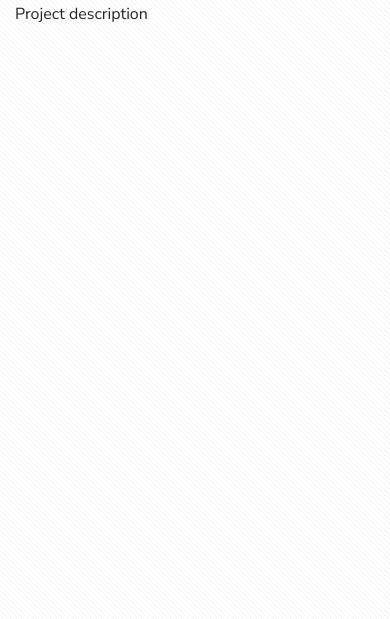
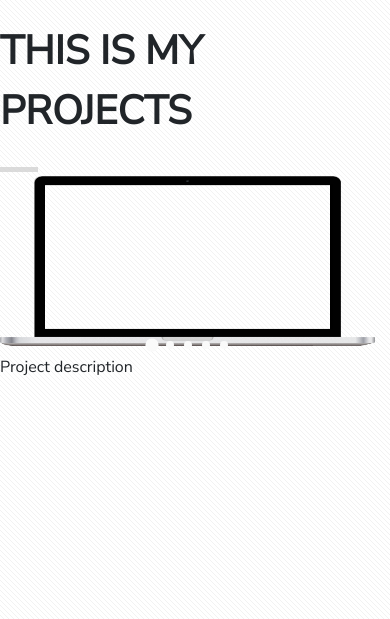
Before and after one commit to ignasgri/iggycodes, a Django app: page /projects in a window 390 px wide. Shown: the part 65-684 px from the top of the page. Run offline with Django 3.2, Linux system fonts and the light colour scheme; parts of the project's set-up code (start-up, migrations or seed data) failed here and were passed over; some libraries are stand-ins or nearby versions; grey boxes are pictures that could not be loaded.

Commit message:
projects acrousel added, carousel css and js added

```diff
--- a/home/templates/projects.html
+++ b/home/templates/projects.html
@@ -2,21 +2,63 @@
 {% load staticfiles %}
 {% block content %}
 <head>
-    <link rel="stylesheet" href="owlcarousel/owl.carousel.min.css">
-    <link rel="stylesheet" href="owlcarousel/owl.theme.default.min.css">
+    <script src="https://code.jquery.com/jquery-3.3.1.slim.min.js" integrity="sha384-q8i/X+965DzO0rT7abK41JStQIAqVgRVzpbzo5smXKp4YfRvH+8abtTE1Pi6jizo" crossorigin="anonymous"></script>
+    <link rel="stylesheet" href="{% static "css/carousel.css" %}">
+    <link rel="stylesheet" href="{% static "css/projects.css" %}">
+    <!-- <link rel="stylesheet" href="{% static "css/owl.theme.default.min.css" %}"> -->
+
 </head>
 <div class="container">
     <div class="row">
-        <div class="col-sm-9">
-            <div class="owl-carousel">
-                <div> Your Content </div>
-                <div> Your Content </div>
-                <div> Your Content </div>
-                <div> Your Content </div>
-                <div> Your Content </div>
-                <div> Your Content </div>
-                <div> Your Content </div>
-              </div>
+        <div class="col-ms-12">
+            <p class="project_title">This is my projects</p>
+        </div>
+    </div>
+</div>
+<div class="container slides">
+    <div class="row">
+        <div class="col-sm-9 ">
+                <div class="trent-slider">
+                        <div class="t-slide current-t-slide">
+                        <img class="intro_image" src="{% static "images/laptop-screen.png" %}" alt="My image"/>
+
+                        </div>
+                        <div class="t-slide">
+                          <img src="https://picsum.photos/1800/900?image=838" style="height:100%" alt="" />
+                        </div>
+                        <div class="t-slide">
+                          <img src="https://picsum.photos/1800/900?image=841" alt="" />
+                        </div>
+                        <div class="t-slide">
+                          <img src="https://picsum.photos/1800/900?image=839" alt="" />
+                        </div>
+                            <div class="t-slide">
+                          <img src="https://picsum.photos/1800/900?image=821" alt="" />
+                        </div>
+                        <div class="t-slider-controls">
+                          <div class="arrow right-arrow">
+                            <div class="arrow-container">
+                              <div class="arrow-icon"><i class="fa fa-chevron-right" aria-hidden="true"></i></div>
+                            </div>
+                          </div>
+                          <div class="arrow left-arrow">
+                            <div class="arrow-container">
+                              <div class="arrow-icon"><i class="fa fa-chevron-left" aria-hidden="true"></i></div>
+                            </div>
+                          </div>
+                          <div class="t-load-bar">
+                            <div class="inner-load-bar"></div>
+                          </div>
+                          <div class="t-dots-container">
+                            <div class="t-slide-dots-wrap">
+                              <div class="t-slide-dots">
+
+                              </div>
+                            </div>
+                          </div>
+                        </div>
+
+                </div>
         </div>
         <div class="col-sm-3">
             Project description
@@ -24,12 +66,10 @@
     </div>
 </div>
 
-<script>
-    $(document).ready(function(){
-        $(".owl-carousel").owlCarousel();
-      });
-</script>
+<footer>
 
-<script src="jquery.min.js"></script>
-<script src="owlcarousel/owl.carousel.min.js"></script>
+
+<script rel="stylesheet" src="{% static 'js/carousel.js' %}"></script>
+
+</footer>
 {% endblock %}
--- /dev/null
+++ b/static/css/carousel.css
@@ -0,0 +1,128 @@
+.trent-slider {
+    width: 100%;
+    position: relative;
+    overflow: hidden;
+  }
+
+  .t-slide {
+    position: absolute;
+    left: 0;
+    right: 0;
+    bottom: 0;
+    top: 0;
+    transition: .65s;
+  }
+
+  .t-slide img {
+    width: 100%;
+    height: 100%;
+  }
+
+  .t-slider-controls {
+    position: absolute;
+    top: 0;
+    bottom: 0;
+    left: 0;
+    right: 0;
+  }
+
+  .t-slider-controls .arrow {
+    min-height: 100%;
+    width: 50px;
+    position: relative;
+    transition: .25s;
+  }
+
+  .t-slider-controls .arrow:hover { cursor: pointer; }
+
+  .t-slider-controls .right-arrow { float: right; }
+
+  .t-slider-controls .left-arrow { float: left; }
+
+  .t-slider-controls .arrow .arrow-container {
+    position: absolute;
+    top: 50%;
+    left: 50%;
+    transform: translate(-50%, -50%);
+    font-size: 20px;
+  }
+
+  .t-slider-controls .arrow .arrow-container .arrow-icon {
+    position: relative;
+    width: 42px;
+    height: 42px;
+    color: #fafafa;
+    border-radius: 50%;
+  }
+
+  .t-slider-controls .arrow .arrow-container .arrow-icon i {
+    position: absolute;
+    top: 50%;
+    left: 50%;
+    transform: translate(-50%, -50%);
+  }
+
+  .t-slider-controls .t-load-bar {
+    width: 100%;
+    height: 5px;
+  }
+
+  .t-slider-controls .t-load-bar .inner-load-bar {
+    background: rgba(200,200,200,0.65);
+    height: 100%;
+  }
+
+  .t-slider-controls .t-dots-container {
+    position: absolute;
+    bottom: 0;
+    left: 50%;
+    transform: translateX(-50%);
+    height: 20px;
+    min-width: 350px;
+  }
+
+  .t-slider-controls .t-slide-dots-wrap {
+    height: 100%;
+    width: 100%;
+    position: relative;
+  }
+
+  .t-slider-controls .t-slide-dots {
+    position: absolute;
+    top: 50%;
+    left: 50%;
+    transform: translate(-50%, -50%);
+    display: table;
+    content: "";
+    clear: both;
+  }
+
+  .t-slider-controls .t-slide-dots .t-dot {
+    background: #fafafa;
+    width: 8px;
+    height: 8px;
+    margin: 5px;
+    float: left;
+    border-radius: 50%;
+    transition: .65s;
+  }
+
+  .t-slider-controls .t-slide-dots .t-dot.current-dot, .t-slider-controls .t-slide-dots .t-dot:hover {
+    transform: scale(1.65);
+    cursor: pointer;
+  }
+
+  @media screen and (min-width:768px) {
+
+  .t-slider-controls .arrow:hover { background: rgba(0,0,0,0.32); }
+
+  }
+
+  @keyframes
+  load { 0% {
+  width:0%;
+  }
+  100% {
+  width:100%;
+  }
+  }
--- /dev/null
+++ b/static/css/projects.css
@@ -0,0 +1,11 @@
+.project_title{
+    padding-top: 20px;
+    padding-bottom: 10px;
+    font-size: 40px;
+    font-weight: 700;
+    text-transform: uppercase;
+}
+.slides{
+    margin-left:0px;
+    padding-left:0px;
+}
--- /dev/null
+++ b/static/js/carousel.js
@@ -0,0 +1,111 @@
+$(document).ready(function() {
+    //------------------trent's slider
+            $offset = $('.trent-slider').width();
+            $tSlideInStyles = {left: '0', right: '0'}
+            $t_loadBarStopStyles = {animation : "none", width : "0%"}
+            $hiddenSlideStylesRight = {left: $offset, right: 0 - $offset}
+            $hiddenSlideStylesLeft = {right: $offset, left: 0 - $offset}
+
+            //slider functions
+            function tStartLoadBar() {$('.t-load-bar .inner-load-bar').css('animation', 'load 6s linear infinite');}
+
+            function tSliderHasStopped() {
+                if ($('.current-t-slide').css('left') === "0px" && $('.current-t-slide').css('right') === "0px") {
+                    return true;
+                } else {
+                    return false;
+                }
+            }
+
+            function tSlideChangerRight() {
+                if ($('.current-t-slide').next().hasClass('t-slide') && tSliderHasStopped()) {
+                    $('.current-t-slide').removeClass('current-t-slide').css($hiddenSlideStylesLeft).next().css($tSlideInStyles).addClass('current-t-slide');
+                    $('.current-dot').removeClass('current-dot').next().addClass('current-dot');
+                } else if (tSliderHasStopped()) {
+                    $('.current-t-slide').removeClass('current-t-slide');
+                    $('.t-slide').first().addClass('current-t-slide').css($tSlideInStyles);
+                    tSetCss();
+                    $('.current-dot').removeClass('current-dot')
+                    $('.t-dot').first().addClass('current-dot');
+                }
+            }
+            function tSlideChangerLeft() {
+                if ($('.current-t-slide').prev().hasClass('t-slide') && tSliderHasStopped()) {
+                    $('.current-t-slide').removeClass('current-t-slide').css($hiddenSlideStylesRight).prev().css($tSlideInStyles).addClass('current-t-slide');
+                    $('.current-dot').removeClass('current-dot').prev().addClass('current-dot');
+                } else if (tSliderHasStopped()) {
+                    $('.current-t-slide').removeClass('current-t-slide');
+                    $('.t-slide').last().addClass('current-t-slide').css($tSlideInStyles);
+                    tSetCssLeft();
+                    $('.current-dot').removeClass('current-dot')
+                    $('.t-dot').last().addClass('current-dot');
+                }
+            }
+
+            function tSetCss() {
+                $('.t-slide').each(function(index, value) {
+                    if (index > 0) {
+                        $(this).css($hiddenSlideStylesRight);
+                    }
+                });
+            }
+            function tSetCssLeft() {
+                $t_total = $('.t-slide').length - 1;
+                $('.t-slide').each(function(index, value) {
+                    if (index < $t_total) {
+                        $(this).css($hiddenSlideStylesLeft)
+                    }
+                });
+            }
+
+
+            //populate dots for every slide
+            $('.t-slide').each(function(index, value) {
+                $('.t-slide-dots').append('<div class="t-dot"></div>');
+                if (index === 0) {$('.t-dot').first().addClass('current-dot')}
+            });
+
+            //slider-code
+            $('.trent-slider').css('height', $('.trent-slider').width() / 2);
+            tSetCss();
+            //load bar
+            tStartLoadBar();
+            $('.trent-slider').hover(function() {$('.t-load-bar .inner-load-bar').css($t_loadBarStopStyles);}, function() {tStartLoadBar()})
+            //interval sllide change
+            var tSlideChange = window.setInterval(function() {
+                tSlideChangerRight();
+            }, 6000);
+            $('.trent-slider').mouseover(function() {
+                clearInterval(tSlideChange);
+            }).mouseout(function() {
+                tSlideChange = window.setInterval(function() {
+                    tSlideChangerRight();
+                },6000);
+            });
+
+            // -----slider controls
+            //arrow
+            $('.t-slider-controls .arrow').click(function() {
+                if ($(this).hasClass('right-arrow')) {tSlideChangerRight();}
+                else if ($(this).hasClass('left-arrow')) {tSlideChangerLeft();}
+            });
+            //dots
+            $('.t-slide-dots .t-dot').click(function() {
+                $newDotIndex = $(this).index();
+                $currentDotIndex = $('.current-dot').index();
+                if (tSliderHasStopped()) {
+                    $('.t-slide').each(function(index, value) {
+                        $('.current-dot').removeClass('current-dot');
+                        $('.current-t-slide').removeClass('current-t-slide');
+                        $('.t-dot').eq($newDotIndex).addClass('current-dot');
+                        $('.t-slide').eq($newDotIndex).css($tSlideInStyles).addClass('current-t-slide');
+                        if (index > $newDotIndex) {
+                            $(this).css($hiddenSlideStylesRight);
+                        } else if (index < $newDotIndex) {
+                            $(this).css($hiddenSlideStylesLeft);
+                        }
+                    });
+                }
+            });
+            //close slider JS
+    });
```
Also changed, not shown: iggycodes/settings.py (+24 -24 lines), gallery/migrations/0002_auto_20181103_2034.py (added), static/images/laptop-screen.png (added).
